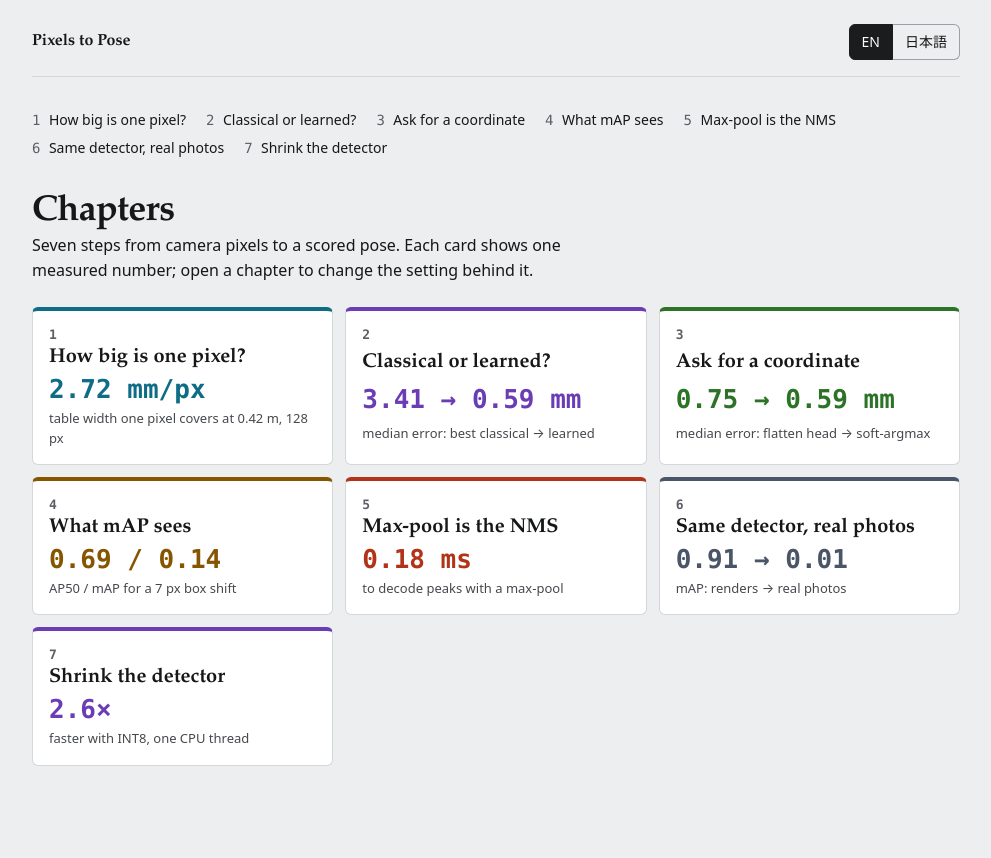
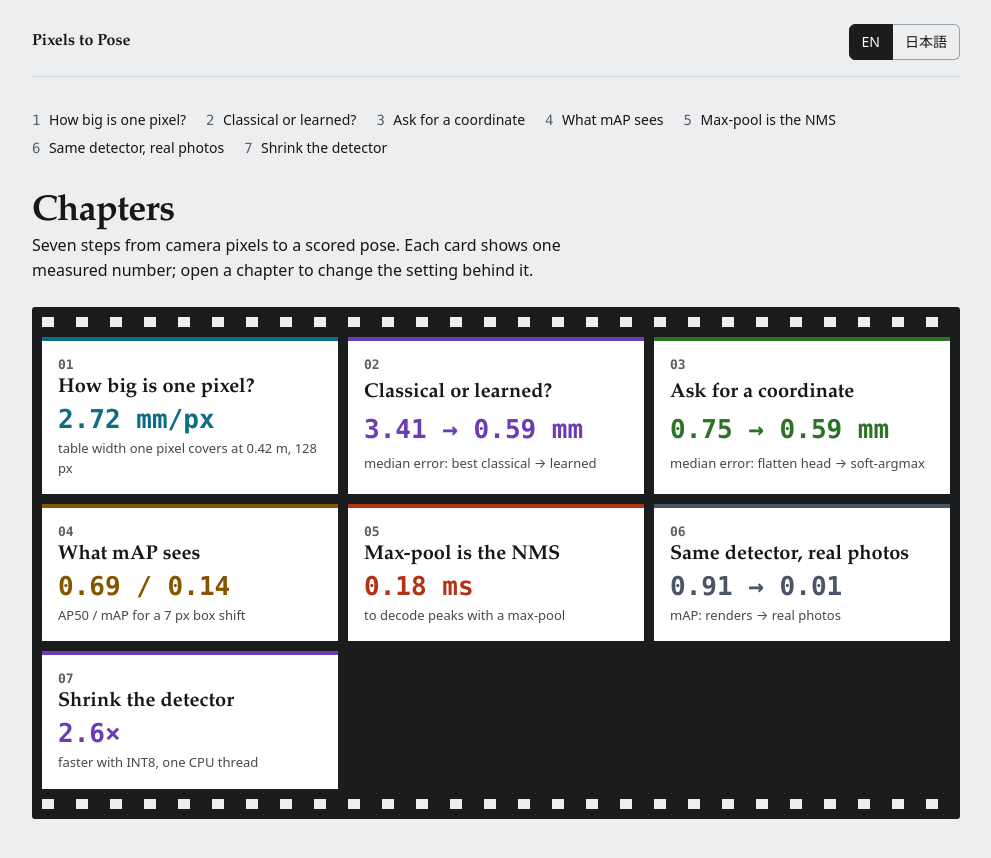
Before and after one commit to AungKaung1928/pixels-to-pose, a React (Vite) app: page / in a window 1280 px wide. Shown: the top 858 px of the page, without its empty margins (144-1135 px from the left). Before the commit the page ends 814 px from the top, so only its background shows below. Built offline with nearby package versions, Linux system fonts and the light colour scheme.

Commit message:
Overview as a film strip: chapter frames on a dark base with sprocket holes punched through to the table, frame numbers 01-07, square frames (was a card grid like photon-to-torque's)

```diff
--- a/src/components/Overview.tsx
+++ b/src/components/Overview.tsx
@@ -65,7 +65,7 @@ export function Overview({ title, labels }: { title: string; labels: Record<Chap
         {CHAPTER_IDS.map((id, i) => (
           <li key={id}>
             <a id={`card-${id}`} className={`ov-card k-${NODES.find((nd) => nd.id === CHAPTER_NODE[id].node)!.kind}`} href={`#/${id}`}>
-              <span className="ov-index">{i + 1}</span>
+              <span className="ov-index">{String(i + 1).padStart(2, '0')}</span>
               <span className="ov-title">{labels[id]}</span>
               <span className="ov-value num">{VALUE[id]}</span>
               <span className="ov-note">{t.note[id]}</span>
--- a/src/index.css
+++ b/src/index.css
@@ -47,6 +47,7 @@
   --k-eval: #865500;
   --k-eval-bg: #f8ebcf;
   --k-on-ink: #ffffff;
+  --film: #1b1c1e;
   color-scheme: light;
 }
 
@@ -82,6 +83,7 @@
     --k-eval: #e8b85a;
     --k-eval-bg: #33260c;
     --k-on-ink: #111213;
+    --film: #2c2e31;
     color-scheme: dark;
   }
 }
@@ -117,6 +119,7 @@
   --k-eval: #e8b85a;
   --k-eval-bg: #33260c;
   --k-on-ink: #111213;
+  --film: #2c2e31;
   color-scheme: dark;
 }
 
@@ -816,28 +819,34 @@ td.num {
 .overview > p {
   max-width: 62ch;
 }
+/* The overview is a strip of film: frames on a dark base, sprocket holes punched through to the table above and below. */
 .ov-grid {
+  --holes: repeating-linear-gradient(90deg, transparent 0 10px, var(--bg) 10px 22px, transparent 22px 34px);
   display: grid;
   grid-template-columns: repeat(auto-fill, minmax(260px, 1fr));
-  gap: 12px;
+  gap: 10px;
   margin: 24px 0 0;
-  padding: 0;
+  padding: 30px 10px;
   list-style: none;
+  background:
+    var(--holes) 0 10px / 100% 10px no-repeat,
+    var(--holes) 0 calc(100% - 10px) / 100% 10px no-repeat,
+    var(--film);
+  border-radius: 3px;
 }
 .ov-card {
   display: grid;
   gap: 4px;
   height: 100%;
   padding: 16px;
-  border: 1px solid var(--hairline);
   border-top: 4px solid var(--k);
-  border-radius: var(--radius);
   background: var(--surface);
   color: var(--ink);
   text-decoration: none;
 }
 .ov-card:hover {
-  border-color: var(--k);
+  outline: 2px solid var(--k);
+  outline-offset: -2px;
 }
 .ov-index {
   color: var(--ink-3);
```
